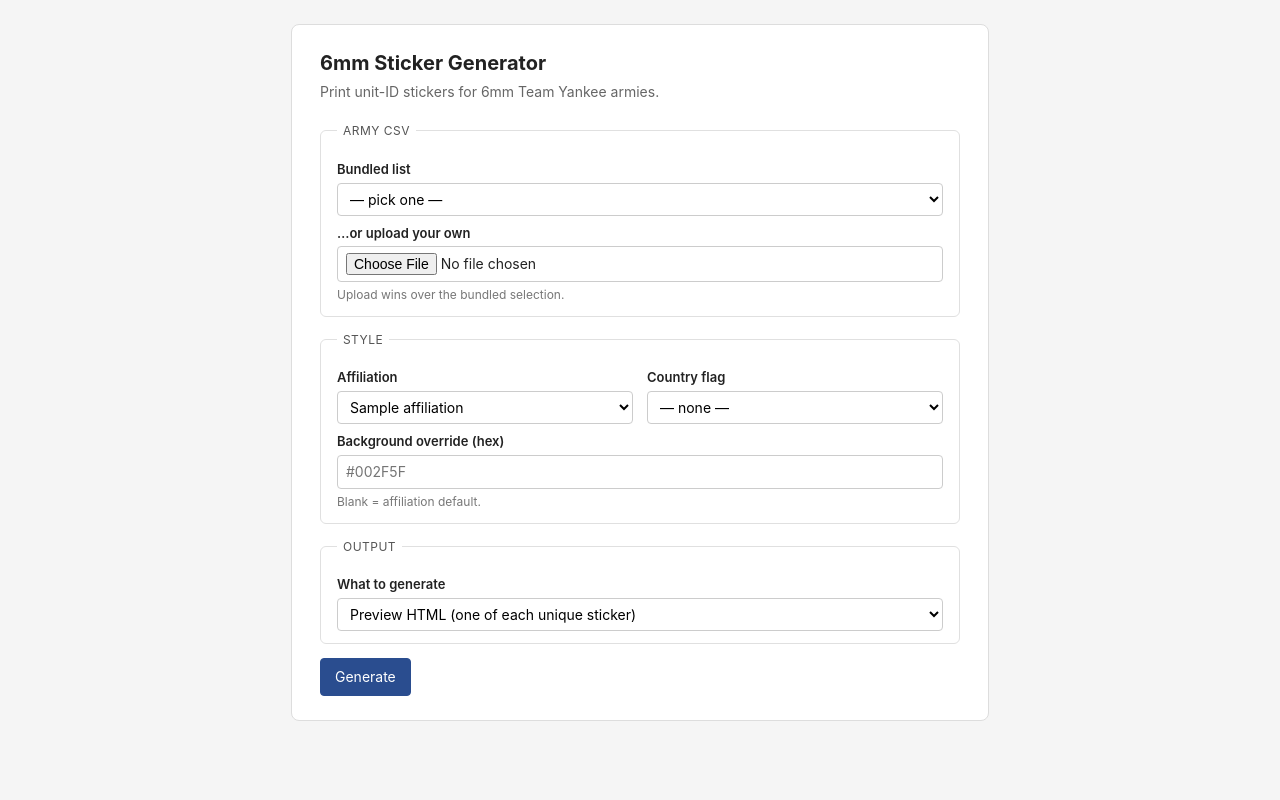
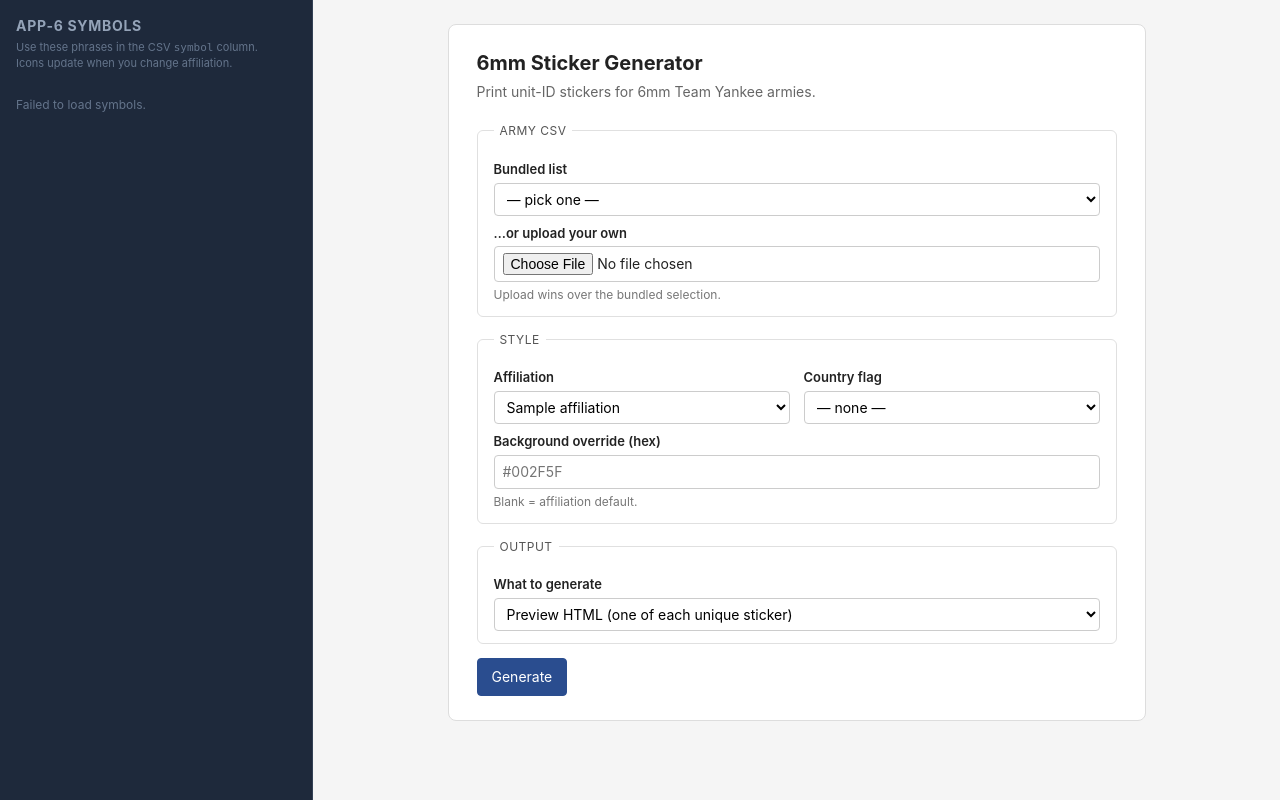
Before and after one commit to Hyperkubus/6mm-stickers, a Flask app: template webapp/templates/index.html in a window 1280 px wide. Run offline with Flask 3, Linux system fonts and the light colour scheme; the template is opened without the code that fills it: most values are stand-ins (such as "Sample title", 1, 10 or a date in 2020).

Commit message:
Add sidebar with all APP-6 symbol icons to web interface
Dark sidebar shows all 25 common symbols with live SVG previews.
Icons reload automatically when the affiliation dropdown changes
via a new /api/symbols endpoint.

Co-Authored-By: Claude Opus 4.6 (1M context) <noreply@anthropic.com>

```diff
--- a/webapp/app.py
+++ b/webapp/app.py
@@ -10,11 +10,15 @@ from __future__ import annotations
 import io
 import shutil
 import subprocess
+import sys
 import tempfile
 import zipfile
 from pathlib import Path
 
-from flask import Flask, render_template, request, send_file, abort
+from flask import Flask, jsonify, render_template, request, send_file, abort
+
+sys.path.insert(0, str(Path(__file__).resolve().parent.parent))
+from generator import COMMON_SYMBOLS, get_icon_svg
 
 ROOT = Path(__file__).resolve().parent.parent
 LISTS_DIR = ROOT / "lists"
@@ -95,7 +99,21 @@ def index():
         csvs=_available_csvs(),
         flags=_available_flags(),
         affiliations=AFFILIATIONS,
+        symbols=COMMON_SYMBOLS,
     )
+
+
+@app.get("/api/symbols")
+def api_symbols():
+    """Return SVG icons for all common symbols at the requested affiliation."""
+    affiliation = request.args.get("affiliation", "unknown")
+    if affiliation not in AFFILIATIONS:
+        abort(400, "Unknown affiliation.")
+    result = []
+    for phrase, desc in COMMON_SYMBOLS:
+        svg = get_icon_svg(affiliation, phrase, False)
+        result.append({"phrase": phrase, "desc": desc, "svg": svg})
+    return jsonify(result)
 
 
 @app.post("/generate")
--- a/webapp/templates/index.html
+++ b/webapp/templates/index.html
@@ -5,8 +5,32 @@
 <title>6mm Sticker Generator</title>
 <style>
   body { font: 14px/1.45 -apple-system, BlinkMacSystemFont, "Segoe UI", sans-serif;
-         background: #f5f5f5; color: #222; margin: 0; padding: 24px; }
-  .card { max-width: 640px; margin: 0 auto; background: white; padding: 24px 28px;
+         background: #f5f5f5; color: #222; margin: 0; padding: 0;
+         display: flex; min-height: 100vh; }
+
+  /* ---- sidebar ---- */
+  .sidebar { width: 280px; min-width: 280px; background: #1e293b; color: #e2e8f0;
+             padding: 16px; overflow-y: auto; border-right: 1px solid #334155; }
+  .sidebar h2 { margin: 0 0 4px; font-size: 14px; color: #94a3b8;
+                 text-transform: uppercase; letter-spacing: 0.05em; }
+  .sidebar .hint { font-size: 11px; color: #64748b; margin: 0 0 12px; }
+  .symbol-grid { display: grid; grid-template-columns: 1fr; gap: 2px; }
+  .symbol-item { display: flex; align-items: center; gap: 8px;
+                 padding: 5px 8px; border-radius: 4px; cursor: default;
+                 transition: background 0.15s; }
+  .symbol-item:hover { background: #334155; }
+  .symbol-item .icon { width: 36px; height: 36px; flex-shrink: 0; }
+  .symbol-item .icon svg { width: 100%; height: 100%; }
+  .symbol-item .label { min-width: 0; }
+  .symbol-item .phrase { font-size: 12px; font-weight: 600; color: #f1f5f9;
+                         white-space: nowrap; overflow: hidden; text-overflow: ellipsis; }
+  .symbol-item .desc { font-size: 10px; color: #94a3b8;
+                       white-space: nowrap; overflow: hidden; text-overflow: ellipsis; }
+  .sidebar-loading { color: #64748b; font-size: 12px; padding: 12px 0; }
+
+  /* ---- main ---- */
+  .main { flex: 1; padding: 24px; display: flex; justify-content: center; align-items: flex-start; }
+  .card { max-width: 640px; width: 100%; background: white; padding: 24px 28px;
           border: 1px solid #ddd; border-radius: 8px; }
   h1 { margin: 0 0 4px; font-size: 20px; }
   p.lede { margin: 0 0 20px; color: #666; }
@@ -28,6 +52,16 @@
 </style>
 </head>
 <body>
+  <aside class="sidebar">
+    <h2>APP-6 Symbols</h2>
+    <p class="hint">Use these phrases in the CSV <code>symbol</code> column.<br>
+       Icons update when you change affiliation.</p>
+    <div id="symbol-list" class="symbol-grid">
+      <div class="sidebar-loading">Loading symbols…</div>
+    </div>
+  </aside>
+
+  <div class="main">
     <form class="card" method="post" action="/generate" enctype="multipart/form-data">
       <h1>6mm Sticker Generator</h1>
       <p class="lede">Print unit-ID stickers for 6mm Team Yankee armies.</p>
@@ -86,5 +120,38 @@
         <button type="submit">Generate</button>
       </div>
     </form>
+  </div>
+
+  <script>
+    const list = document.getElementById('symbol-list');
+    const affSelect = document.getElementById('affiliation');
+
+    async function loadSymbols() {
+      const aff = affSelect.value;
+      list.innerHTML = '<div class="sidebar-loading">Loading symbols\u2026</div>';
+      try {
+        const res = await fetch('/api/symbols?affiliation=' + encodeURIComponent(aff));
+        const data = await res.json();
+        list.innerHTML = '';
+        for (const s of data) {
+          const item = document.createElement('div');
+          item.className = 'symbol-item';
+          item.title = s.phrase + ' \u2014 ' + s.desc;
+          item.innerHTML =
+            '<div class="icon">' + s.svg + '</div>' +
+            '<div class="label">' +
+              '<div class="phrase">' + s.phrase + '</div>' +
+              '<div class="desc">' + s.desc + '</div>' +
+            '</div>';
+          list.appendChild(item);
+        }
+      } catch (e) {
+        list.innerHTML = '<div class="sidebar-loading">Failed to load symbols.</div>';
+      }
+    }
+
+    affSelect.addEventListener('change', loadSymbols);
+    loadSymbols();
+  </script>
 </body>
 </html>
```
Lines whose indentation alone changed are shown as unchanged.
